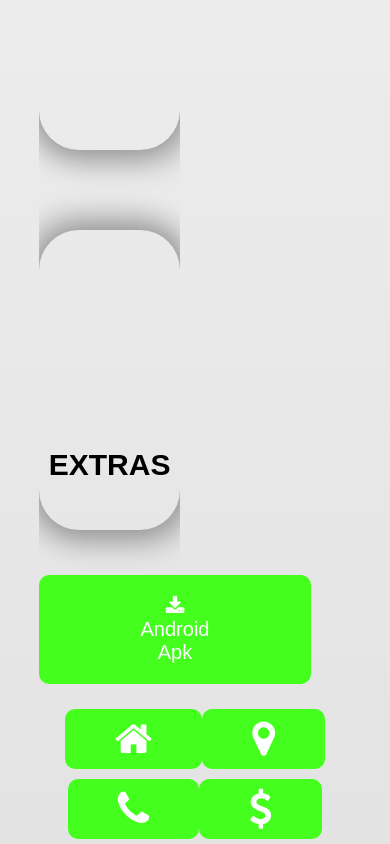
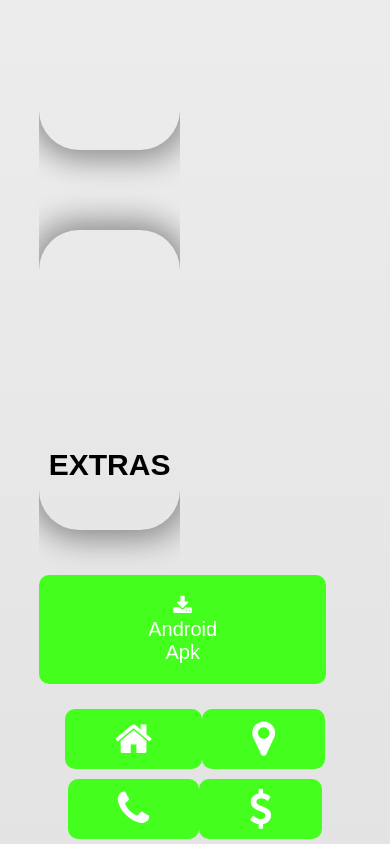
Before and after one commit to CodeWolf17/SEO-Opt-Version2, a plain HTML site: page index.html in a window 390 px wide. Shown: the part 1693-2537 px from the top of the page. Drawn offline with nearby package versions, Linux system fonts and the light colour scheme.

Commit message:
padding adjustment
padding responsiveness adjusted

```diff
--- a/css/style.css
+++ b/css/style.css
@@ -321,7 +321,7 @@ border-radius: 0px 0px 20px 20px;
   }
 
   .btn {
-    padding: 20px 30%;
+    padding: 20px 35%;
     margin-bottom: 20px;
     margin-right: 40px;
 
```
